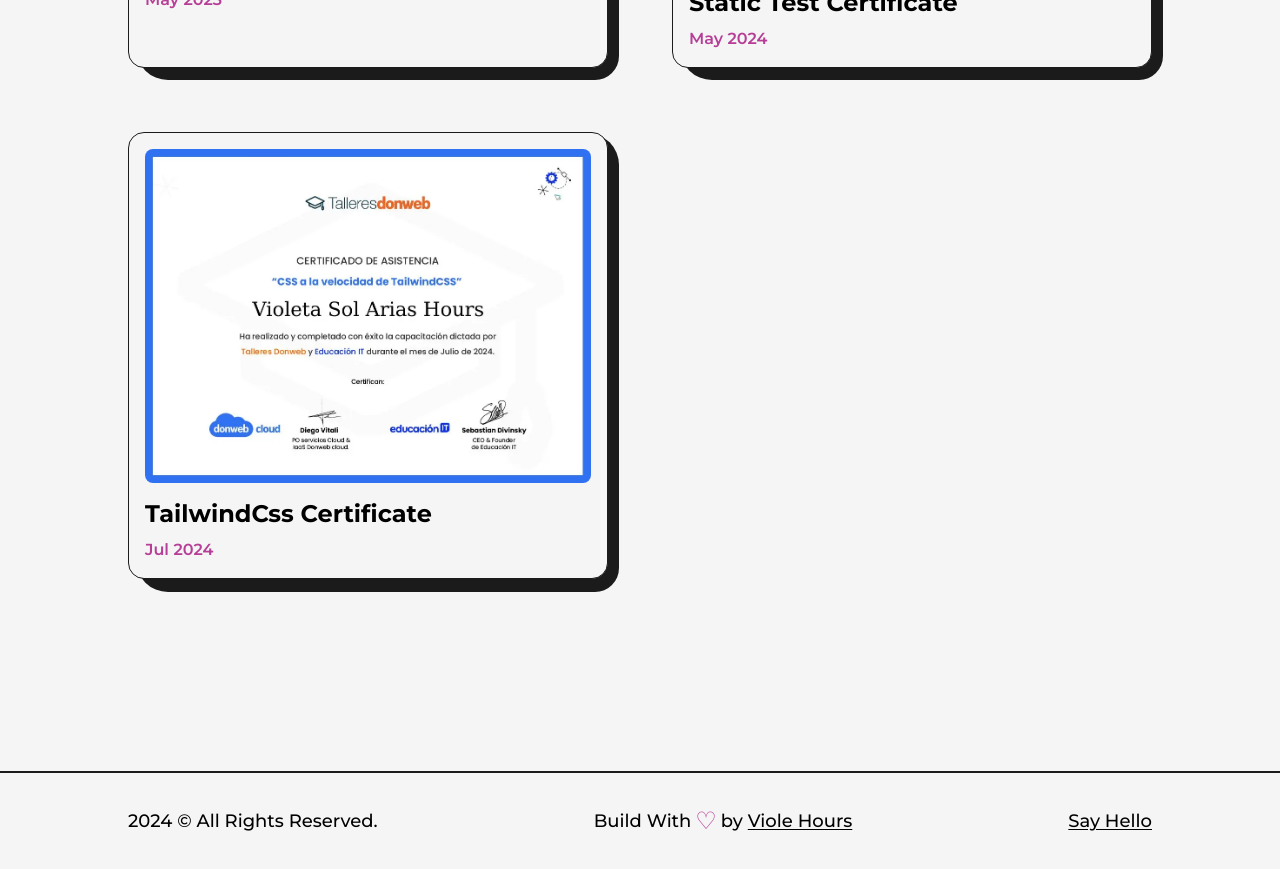
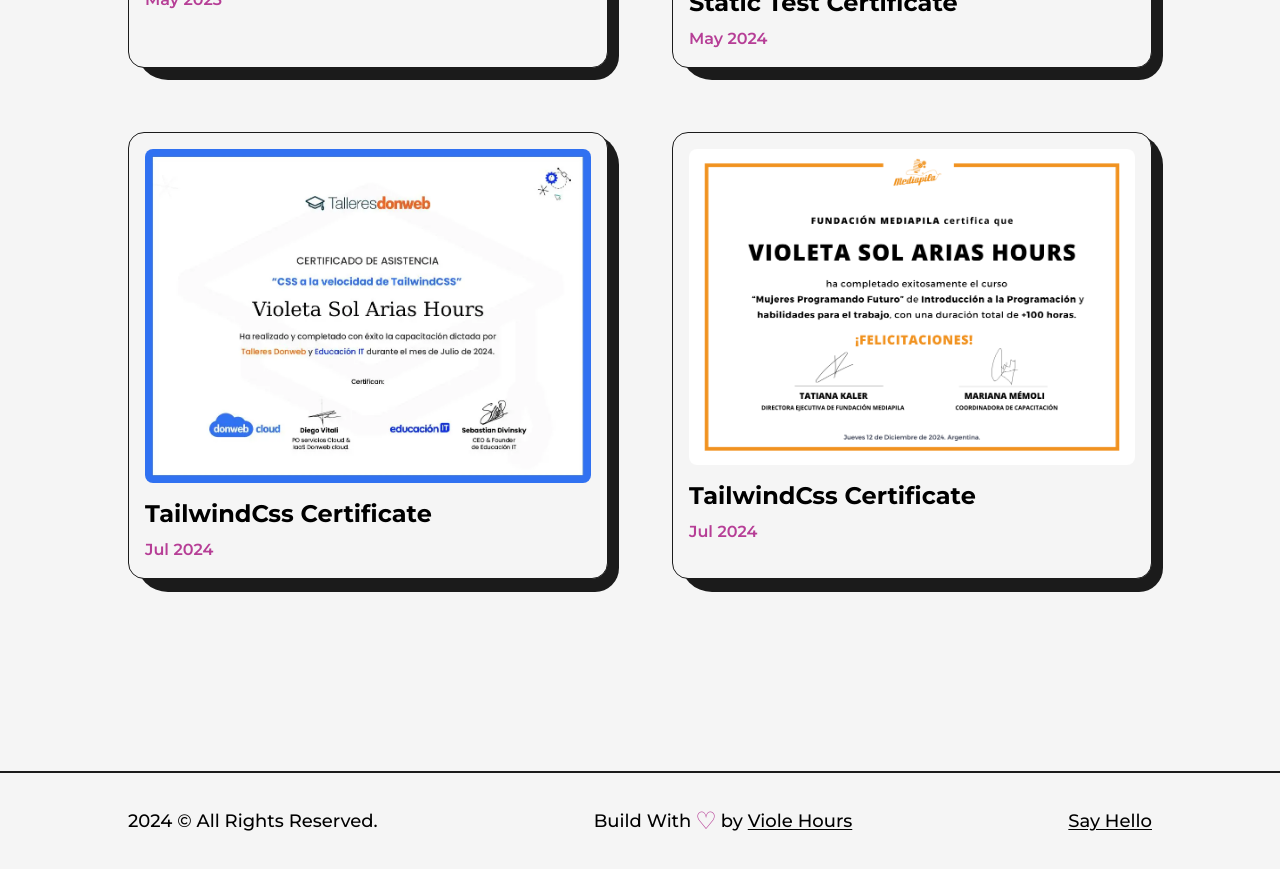
Before and after one commit to VioleHours/My-portfolio, a Next.js app: page /certificates in a window 1280 px wide. Shown: the part 1900-2769 px from the top of the page. Built offline with nearby package versions, Linux system fonts and the light colour scheme.

Commit message:
mediapila certificate

```diff
--- a/src/pages/certificates.js
+++ b/src/pages/certificates.js
@@ -11,6 +11,7 @@
 import certificado5 from '../../public/images/certificate/certificado-testingestatico.webp'
 import certificado6 from '../../public/images/certificate/certificadoduxuicodoacodo.webp'
 import certificado7 from '../../public/images/certificate/certificado-tailwindcss.webp'
+import certificado8 from '../../public/images/certificate/Violeta-Arias-Hours.webp'
 import { motion } from "framer-motion";
 import TransitionEffect from "@/components/TransitionEffect";
 
@@ -96,11 +97,17 @@
             time='May 2024'
             link='/Certificado - Curso de testing estático.pdf'
             />
-             <FeaturedCertificates
+            <FeaturedCertificates
             img={certificado7}
             title='TailwindCss Certificate'
             time='Jul 2024'
             link='/certificado-tailwind.pdf'
+            />
+            <FeaturedCertificates
+            img={certificado8}
+            title='TailwindCss Certificate'
+            time='Jul 2024'
+            link='/Violeta-Arias-Hours.pdf'
             />
           </ul>
         </Layout>
```
Also changed, not shown: public/images/certificate/Violeta-Arias-Hours.webp (added), 1 other file (tests, documents, lock files or other folders).
